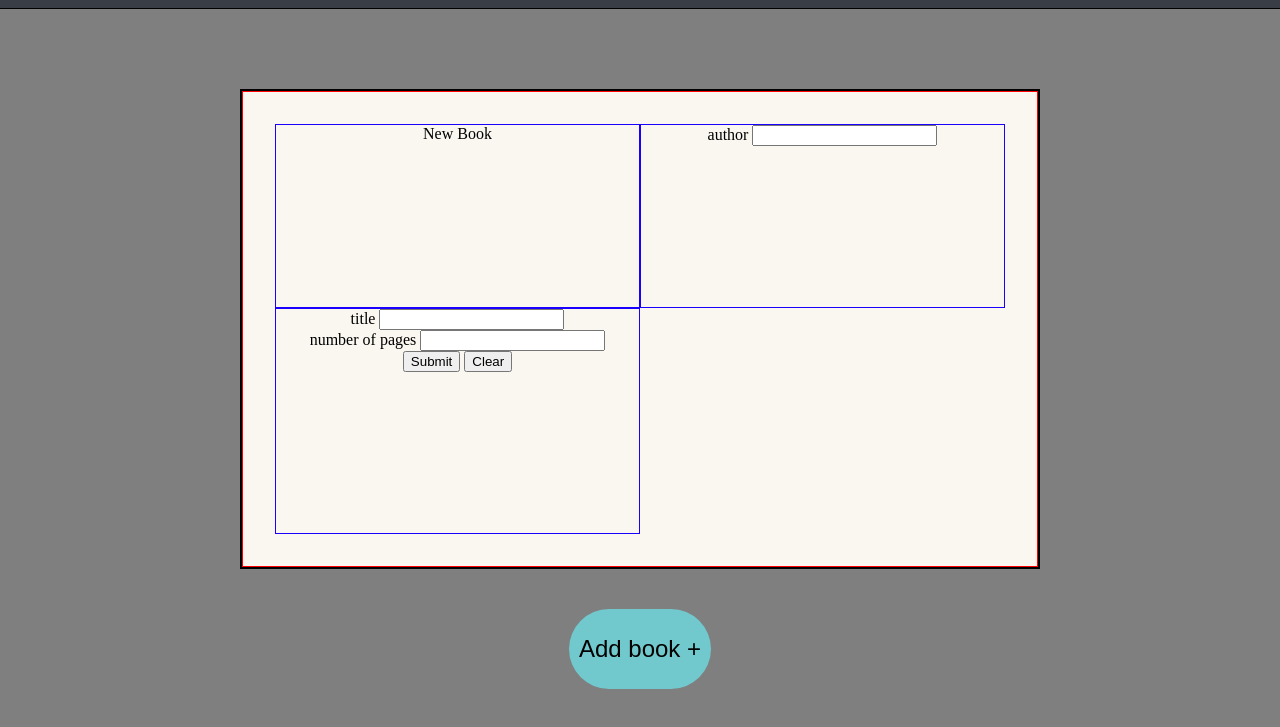
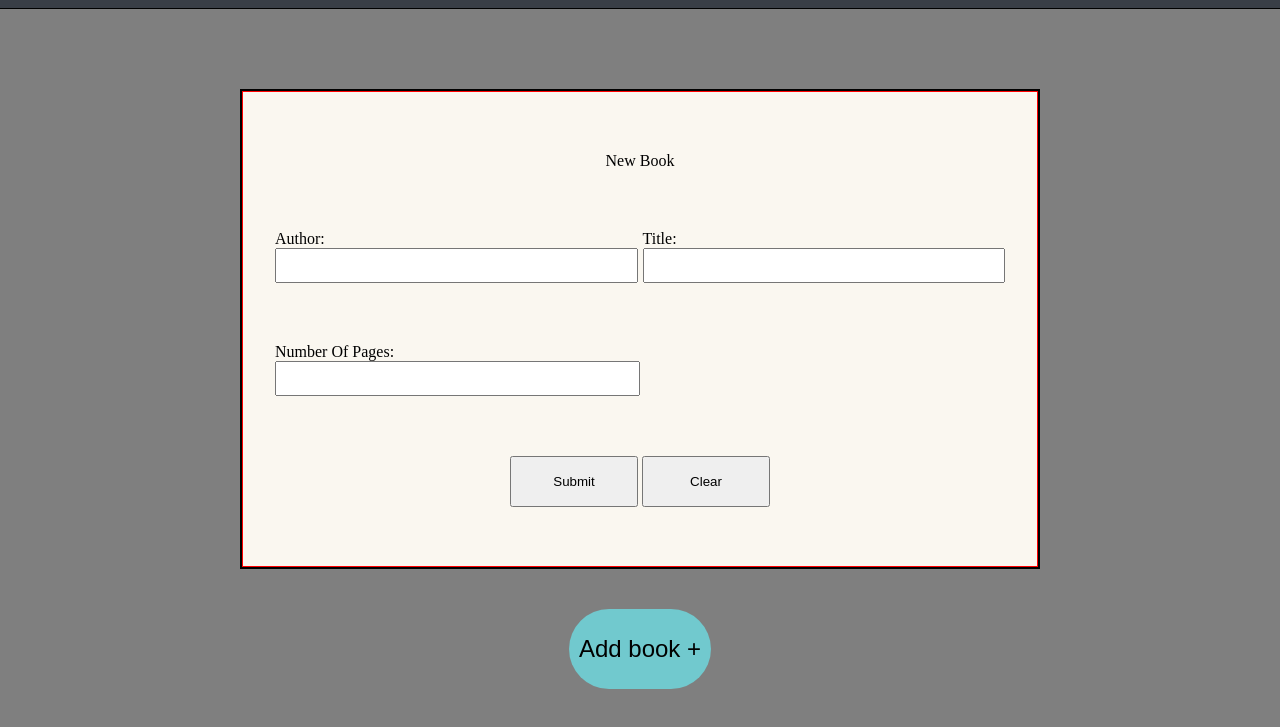
Before and after one commit to HopeAm-11/libraryV2, a plain HTML site: page index.html in a window 1280 px wide. Both pictures are taken after a click on the button "Add book +". Shown: the part 71-798 px from the top of the page. Drawn offline with Linux system fonts and the light colour scheme.

Commit message:
issue: user input added to array when sumbiting form

```diff
--- a/index.html
+++ b/index.html
@@ -19,20 +19,23 @@
             <fieldset>
                 <div class="form_wrapper">
                     <legend class="ftitle"> <span>New Book</span></legend>
-                    <div>
-                        <label for="author">author</label>
+                    <div class="form_items">
+                        <label for="author">author:</label>
                         <input type="text" id="author" name="author">
                     </div>
-                    <div>
-                        <label for="title">title</label>
+                    <div class="form_items">
+                        <label for="title">title:</label>
                         <input type="text" id="title" name="title">
-                        <div>
-                            <label for="pagenum">number of pages</label>
-                            <input type="number" id="pagenum" name="pagenum">
-                        </div>
-                        <button type="submit">Submit</button>
-                        <button type="reset">Clear</button>
                     </div>
+                    <div class="form_items page">
+                        <label for="pagenum">number of pages:</label>
+                        <input type="number" id="pagenum" name="pagenum">
+                    </div>
+                    <div class=" btn">
+                        <button class="btn_form" id="submit" type="submit">Submit</button>
+                        <button class="btn_form" type="reset">Clear</button>
+                    </div>
+                </div>
             </fieldset>
         </form>
         <main class="main" id="main_wrapper">
--- a/script.js
+++ b/script.js
@@ -2,7 +2,8 @@ let parent = document.querySelector(".wrapper")
 let main = document.querySelector("#main_wrapper");
 let form = document.querySelector("#user_form")
 let button = document.querySelector("#add_btn");
-let input1 = document.querySelector("#test")
+let sub_btn = document.querySelector("#submit")
+let author = document.querySelector("#author")
 let myLibrary = []; // stores book objects.
 
 function Book(author, title) {
@@ -35,8 +36,6 @@ function addBookToLibrary() {
 button.addEventListener("click", () => {
     // form.classList.toggle("book_wrapper");
     toggleForm()
-
-    addBookArray(input1.value, "jk")
 })
 // form.classList.remove("book_wrapper")
 
@@ -52,3 +51,14 @@ function toggleForm() {
 }
 form.style.display = "none"
 parent.classList.remove("dark")
+
+
+// addBookArray(input1.value, "jk")
+
+sub_btn.addEventListener('click', test)
+
+
+function test() {
+    addBookArray(author.value, "jk")
+    addBookToLibrary()
+}
--- a/style.css
+++ b/style.css
@@ -103,12 +103,55 @@ fieldset {
     justify-content: center;
     padding: 2rem;
     grid-template-columns: 1fr 1fr;
+    gap: 5px;
 }
 
 .form_wrapper>* {
-    border: 1px solid rgb(25, 0, 255);
+    text-transform: capitalize;
+}
 
+.ftitle {
+    grid-column-start: 1;
+    grid-column-end: 3;
+    align-self: center;
 
+}
+
+.form_items {
+    -ms-flex-item-align: center;
+    align-self: center;
+    text-align: start;
+    display: grid;
+}
+
+.btn {
+
+    grid-column-start: 1;
+    grid-column-end: 3;
+    text-align: center;
+    align-self: center;
+}
+
+input[type="number"] {
+    width: 50%;
+}
+
+.btn_form {
+    width: 8rem;
+    padding: 16px 32px;
+    cursor: pointer;
+
+}
+
+.page {
+    grid-column-start: 1;
+    grid-column-end: 3;
+}
+
+input {
+    width: 100%;
+    padding: 0.5rem;
+    width: 100%;
 }
 
 /* .dark:after {
```
